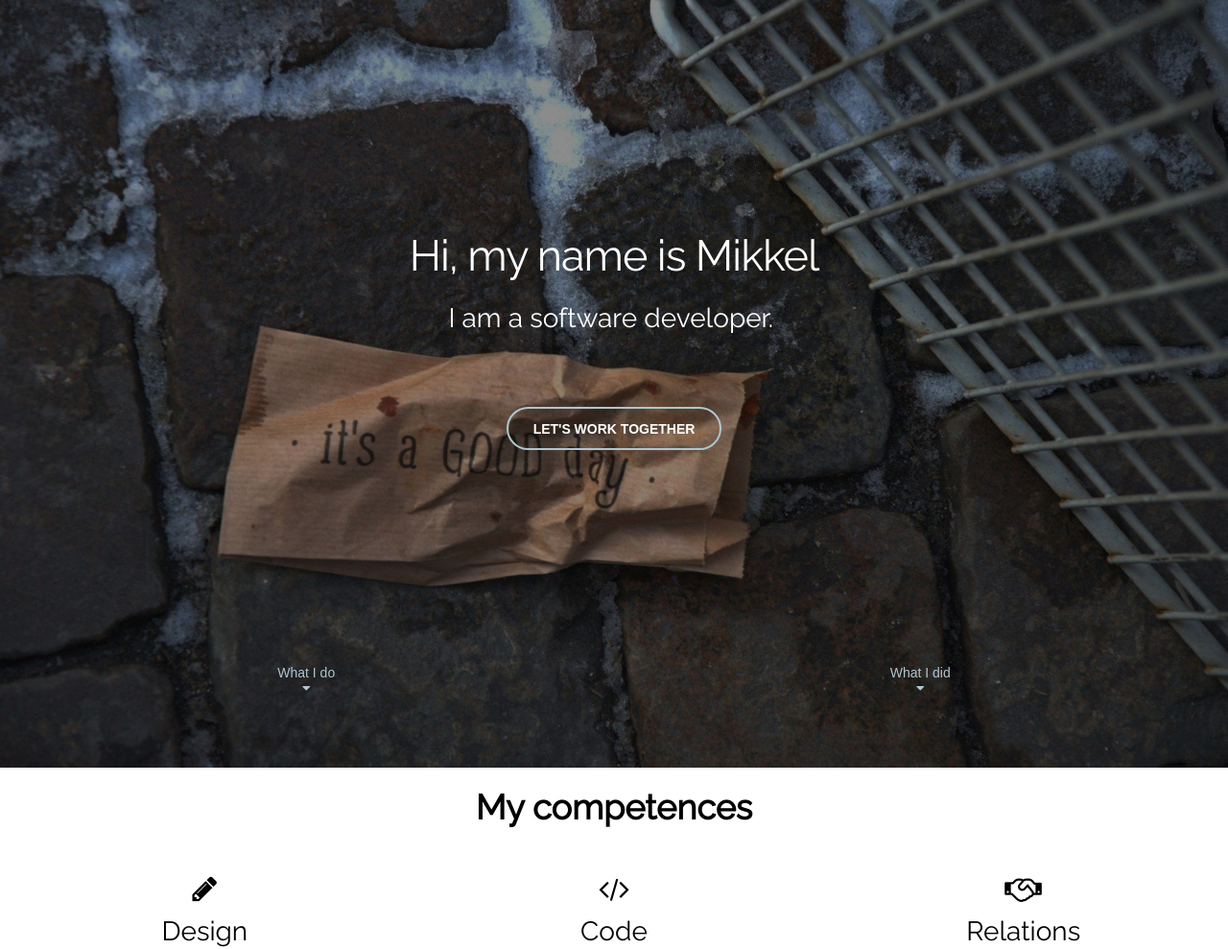
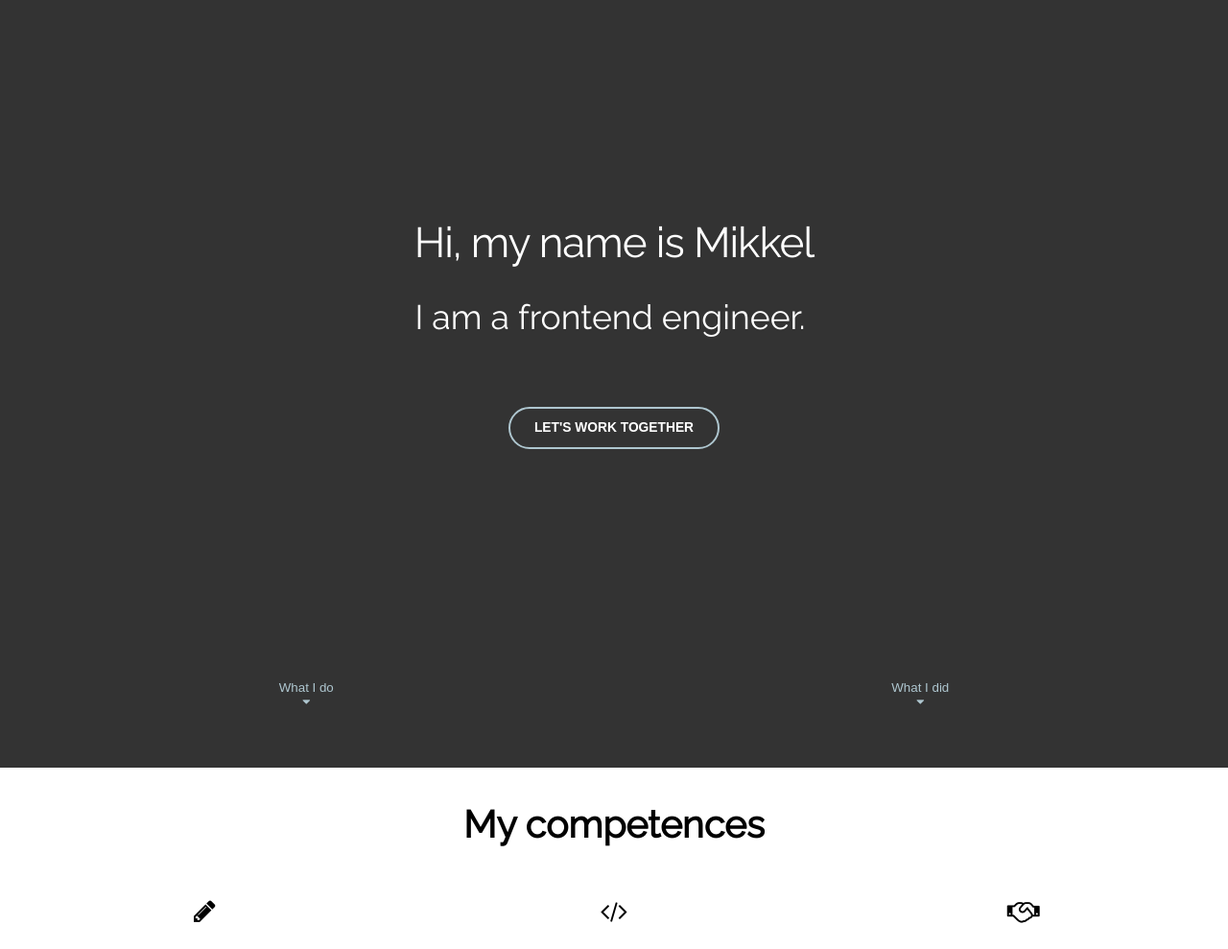
Before and after one commit to MikkelTN/MikkelTN.github.io, a plain HTML site: page index.html in a window 1280 px wide. Shown: the top 989 px of the page at 96% size. Drawn offline with Linux system fonts and the light colour scheme.

Commit message:
updated css and some minor design stuff

```diff
--- a/index.html
+++ b/index.html
@@ -7,7 +7,7 @@
   	<meta name="viewport" content="width=device-width, initial-scale = 1">
   	<meta name="author" content="MikkelTN">
 
-  	<title>MikkelTN - Software developer</title>
+  	<title>MikkelTN - Frontend engineer</title>
   	<!-- Import FA -->
   	<link rel="stylesheet" href="https://cdnjs.cloudflare.com/ajax/libs/font-awesome/4.7.0/css/font-awesome.min.css">
   	<!-- Import font -->
@@ -19,7 +19,7 @@
   	<script type="text/javascript" src="scripts/JS_fadeOnScroll.js"></script>
   	<script type="text/javascript" src="scripts/JS_scrollButtons.js"></script>
   	<script type="text/javascript" src="scripts/JS_typeWriter.js"></script>
-  	<script type="text/javascript" src="scripts/JS_highlightOnHover.js"></script>
+    <script type="text/javascript" src="scripts/JS_highlightOnHover.js"></script>
 
   	<!-- Analytics -->
   	<script>
@@ -49,7 +49,7 @@
           <h1 class="typewrite" data-type="Hi, my name is Mikkel"></h1>
         </div>
         <div class="flexbound">
-          <h3 class="typewrite" data-type="I am a software developer."></h3> <!-- Header -->
+          <h3 class="typewrite" data-type="I am a frontend engineer."></h3> <!-- Header -->
         </div>
         <button class="scroll-btn def-btn" id="toContact">Let's work together</button>
       </div>
--- a/main.css
+++ b/main.css
@@ -1,42 +1,38 @@
-html {
-	font-size: 62.5%;
-}
 html, body, h1, h2, h3, h4, h5, h6, p, div {
   padding: 0;
   border: 0;
   margin: 0;
 }
+html {
+	font-size: 62.5%;
+}
 a:link, a:visited, a:hover, a:active {
 	text-decoration: none;
 }
 body {
-  font-family: 'Raleway', Arial, sans-serif;
   display: block;
+	font-family: 'Raleway', Arial, sans-serif;
+	font-size: calc(1.2rem + 0.5vw);
+	line-height: calc(1.1em + 0.5vw);
 }
 div {
 	display: block;
 }
 h1 {
 	font-weight: normal;
+	font-size: calc(1.2rem + 2.5vw);
 }
 h2 {
-	font-size: 3.6rem;
-	padding: 1.5rem 0 1.9rem;
+	font-size: calc(1.1rem + 2.2vw);
+	line-height: 2em;
 }
 h3 {
-	font-size: 2.8rem;
 	font-weight: normal;
-	line-height: 4rem;
+	font-size: calc(1rem + 2vw);
+	line-height: calc(2em + 0.5vw);
 }
 img {
 	display: inline-block;
-}
-p {
-	font-size: 1.6rem;
-	line-height: 2.4rem;
-}
-a {
-	font-size: 1.6rem;
 }
 button {
 	background: transparent;
@@ -68,19 +64,15 @@ button {
 	height: 6.5vh;
 }
 .head-content h1 {
-  font-size: 3rem;
   letter-spacing: -0.1rem;
-}
-.head-content h3 {
-  font-size: 2rem;
 }
 /** Header buttons **/
 .def-btn {
 	background: transparent;
 	border: 2px solid rgb(174, 198, 207);
 	border-radius: 30px;
+	font-size: 0.75em;
 	font-weight: bold;
-	font-size: 1.1rem;
 	height: auto;
 	letter-spacing: 0rem;
 	margin-top: 10vh;
@@ -99,7 +91,6 @@ button {
 	margin-top: auto;
 }
 .caret-btn {
-	font-size: 1.2rem;
 	transition: color .3s ease-in-out;
 }
 .caret-btn:hover {
@@ -129,32 +120,6 @@ button {
 	color: rgb(255, 255, 255);
 }
 
-@media screen and (min-width: 720px) {
-  #header {
-  	background-image: url("pics/goodday.jpg");
-  	background-position: center center;
-  	background-repeat: no-repeat;
-  	background-size: cover;
-  }
-  .caret-btn {
-		font-size: 1.4rem;
-		padding: 1.5rem;
-	}
-  .def-btn {
-  	font-size: 1.3rem;
-  }
-  .head-content h1 {
-    font-size: 4.5rem;
-  }
-  .head-content h3 {
-		font-size: 2.8rem;
-		line-height: 8rem;
-	}
-  #toContact {
-		font-size: 1.4rem;
-	}
-}
-
 /** About me **/
 .columns {
 	display: flex;
@@ -169,10 +134,11 @@ button {
   width: 300px;
 }
 .column-item h3 {
-	margin-top: 5rem;
+	font-weight: bold;
+	margin-top: calc(3.5rem + 0.5vw);
 }
 .column-item i {
-	font-size: 3rem;
+	font-size: calc(2rem + 0.5vw);
 	position: absolute;
 	top: 1rem;
 	transition: all 0.3s;
@@ -180,7 +146,7 @@ button {
 }
 .column-item .hover {
 	color: rgb(174, 198, 207);
-	font-size: 4rem;
+	font-size: calc(3rem + 0.5vw);
 }
 #abouthead {
 	padding-top: 20px;
@@ -254,9 +220,6 @@ footer {
 	padding-bottom: 1.3rem;
 	text-align: center;
 }
-footer p {
-	font-size: 1.2rem;
-}
 footer a {
 	display: inline-block;
 	height: 30px;
--- a/scripts/JS_fadeOnScroll.js
+++ b/scripts/JS_fadeOnScroll.js
@@ -11,7 +11,6 @@ function fadeBtn(elm) {
 }
 
 document.addEventListener('DOMContentLoaded', () => {
-
   let ticking = false;
 
   const elm = document.querySelector("#toHeader");
```
Also changed, not shown: pics/goodday.jpg (deleted), scripts/JS_scrollButtons.js (line endings or trailing spaces).
